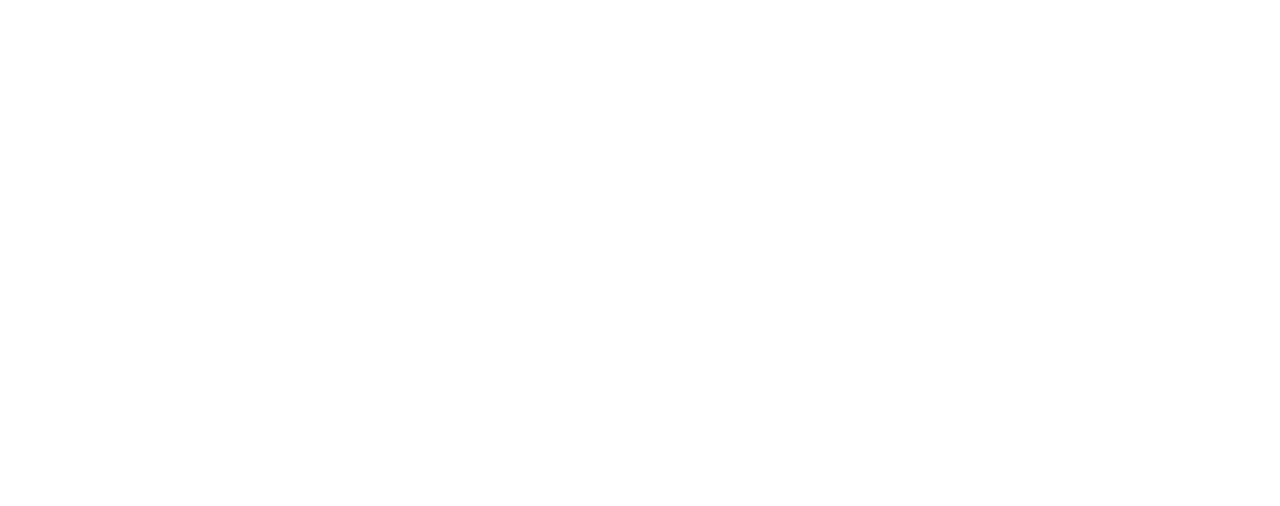
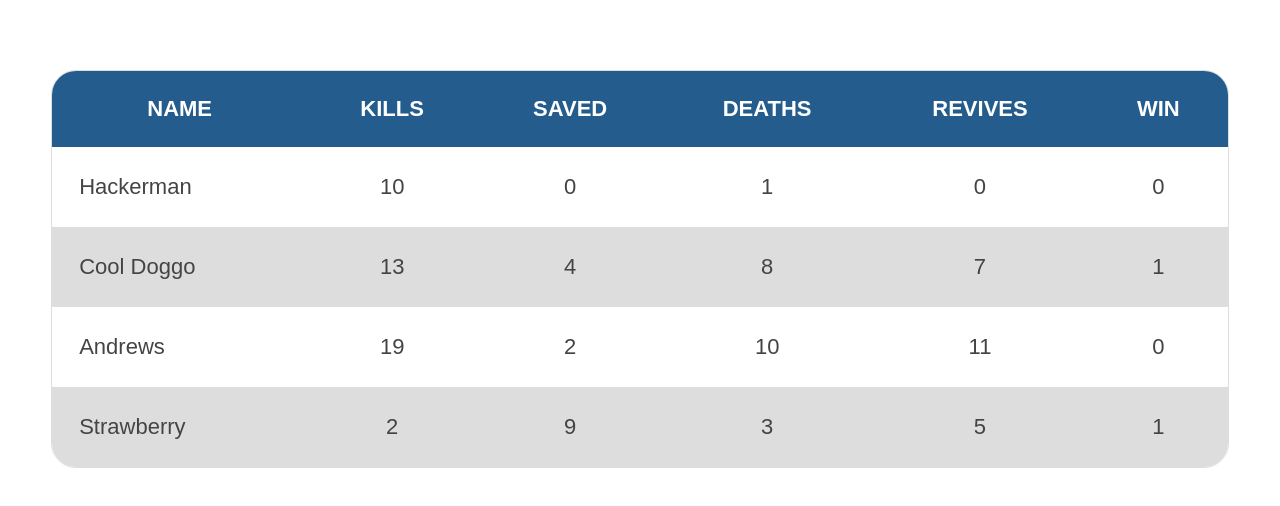
Before and after one commit to acciojob/Styled-Table-shazebkhan02, a website: page main.html in a window 1280 px wide. Drawn offline with Linux system fonts and the light colour scheme.

Commit message:
created a submission

```diff
--- a/main.html
+++ b/main.html
@@ -9,6 +9,55 @@
 </head>
 <body>
     <!-- add table here -->
+	<div class="table-container">
+        <table>
+            <thead>
+                <tr>
+                    <th>NAME</th>
+                    <th>KILLS</th>
+                    <th>SAVED</th>
+                    <th>DEATHS</th>
+                    <th>REVIVES</th>
+                    <th>WIN</th>
+                </tr>
+            </thead>
+
+            <tbody>
+                <tr>
+                    <td>Hackerman</td>
+                    <td>10</td>
+                    <td>0</td>
+                    <td>1</td>
+                    <td>0</td>
+                    <td>0</td>
+                </tr>
+                <tr>
+                    <td>Cool Doggo</td>
+                    <td>13</td>
+                    <td>4</td>
+                    <td>8</td>
+                    <td>7</td>
+                    <td>1</td>
+                </tr>
+                <tr>
+                    <td>Andrews</td>
+                    <td>19</td>
+                    <td>2</td>
+                    <td>10</td>
+                    <td>11</td>
+                    <td>0</td>
+                </tr>
+                <tr>
+                    <td>Strawberry</td>
+                    <td>2</td>
+                    <td>9</td>
+                    <td>3</td>
+                    <td>5</td>
+                    <td>1</td>
+                </tr>
+            </tbody>
+        </table>
+    </div>
 
 
 </body>
--- a/styles.css
+++ b/styles.css
@@ -1 +1,69 @@
 /* your code */
+
+* {
+    margin: 0;
+    padding: 0;
+    box-sizing: border-box;
+}
+
+body {
+    font-family: Arial, sans-serif;
+    padding: 70px 4%;
+}
+
+.table-container {
+    width: 100%;
+    overflow-x: auto;
+    border-radius: 25px;
+    border: 1px solid #ddd;
+}
+
+table {
+    width: 100%;
+    border-collapse: collapse;
+    text-align: center;
+}
+
+thead {
+    background-color: #245d8d;
+    color: white;
+}
+
+th {
+    padding: 25px;
+    font-size: 22px;
+    font-weight: bold;
+}
+
+td {
+    padding: 27px;
+    font-size: 22px;
+    color: #444;
+}
+
+tbody tr:nth-child(even) {
+    background-color: #ddd;
+}
+
+tbody tr:nth-child(odd) {
+    background-color: white;
+}
+
+tbody td:first-child {
+    text-align: left;
+}
+
+@media (max-width: 600px) {
+    body {
+        padding: 20px 10px;
+    }
+
+    th, td {
+        padding: 15px;
+        font-size: 15px;
+    }
+
+    .table-container {
+        border-radius: 15px;
+    }
+}
```
